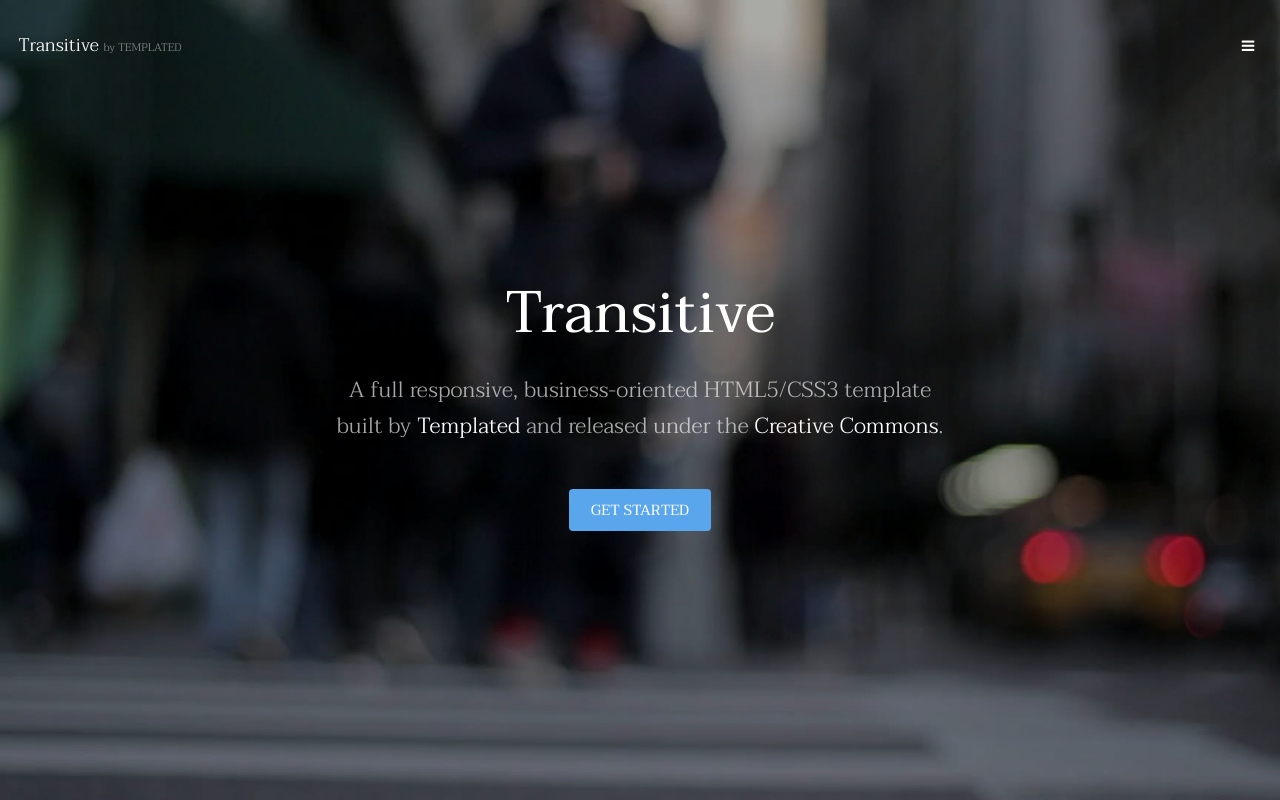
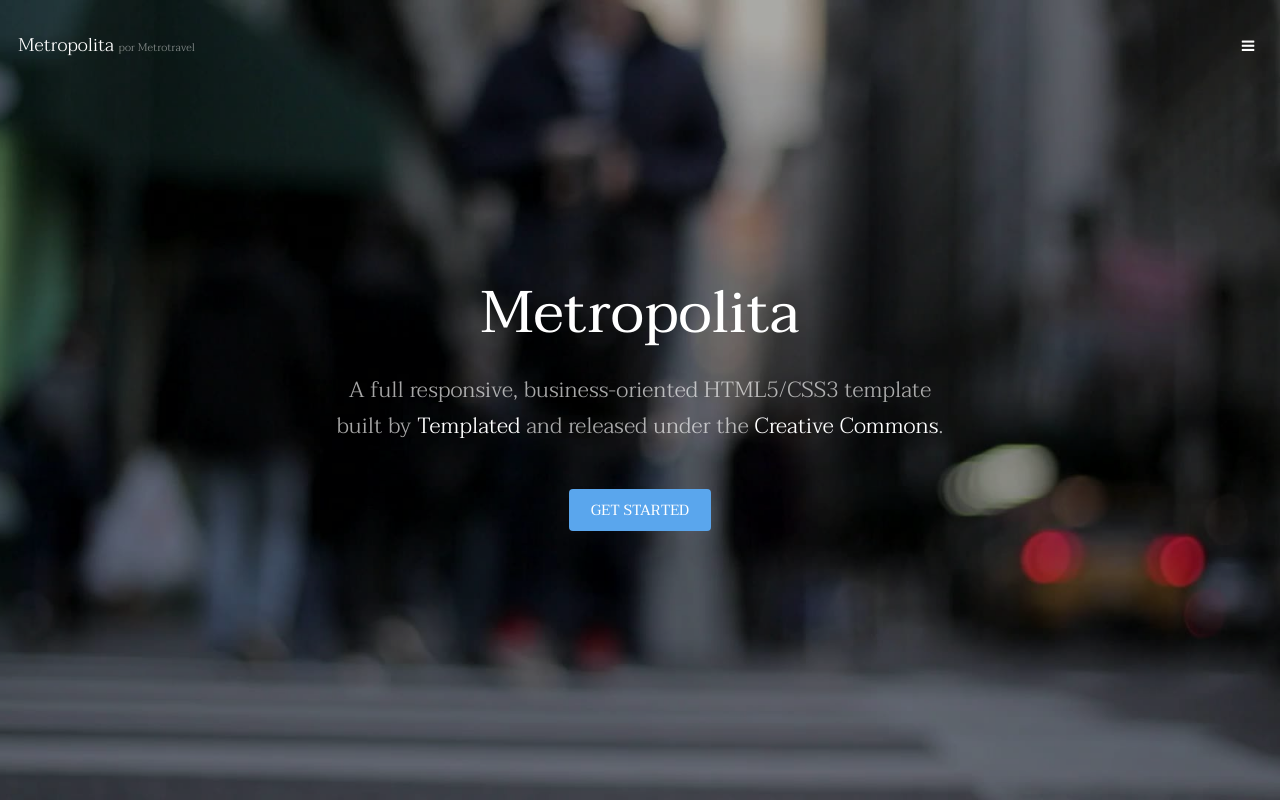
Before and after one commit to Aliciasapina/REP_04_METROPOLITA, a plain HTML site: page index.html in a window 1280 px wide. Shown: the top 800 px of the page. Drawn offline with Linux system fonts and the light colour scheme.

Commit message:
cambios en la portada por ALICIA

```diff
--- a/index.html
+++ b/index.html
@@ -6,7 +6,7 @@
 -->
 <html>
 	<head>
-		<title>Transitive by TEMPLATED</title>
+		<title>METROPOLITA</title>
 		<meta charset="utf-8" />
 		<meta name="viewport" content="width=device-width, initial-scale=1" />
 		<link rel="stylesheet" href="assets/css/main.css" />
@@ -15,7 +15,7 @@
 
 		<!-- Header -->
 			<header id="header" class="alt">
-				<div class="logo"><a href="index.html">Transitive <span>by TEMPLATED</span></a></div>
+				<div class="logo"><a href="index.html">Metropolita <span>por Metrotravel</span></a></div>
 				<a href="#menu" class="toggle"><span>Menu</span></a>
 			</header>
 
@@ -36,7 +36,7 @@
 		-->
 			<section id="banner" data-video="images/banner">
 				<div class="inner">
-					<h1>Transitive</h1>
+					<h1>Metropolita</h1>
 					<p>A full responsive, business-oriented HTML5/CSS3 template<br />
 					built by <a href="https://templated.co/">Templated</a> and released under the <a href="https://templated.co/license">Creative Commons</a>.</p>
 					<a href="#one" class="button special scrolly">Get Started</a>
```
